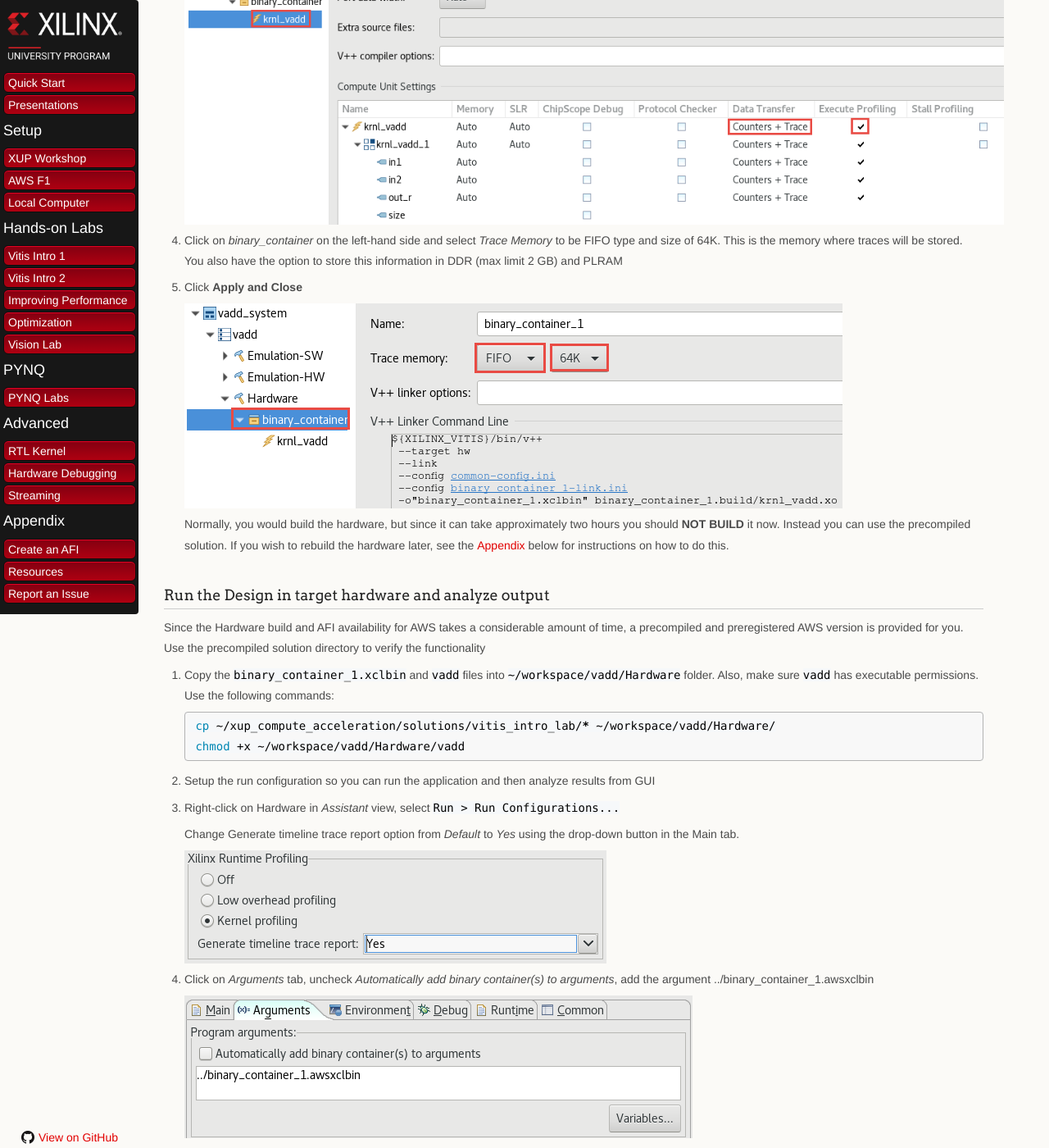
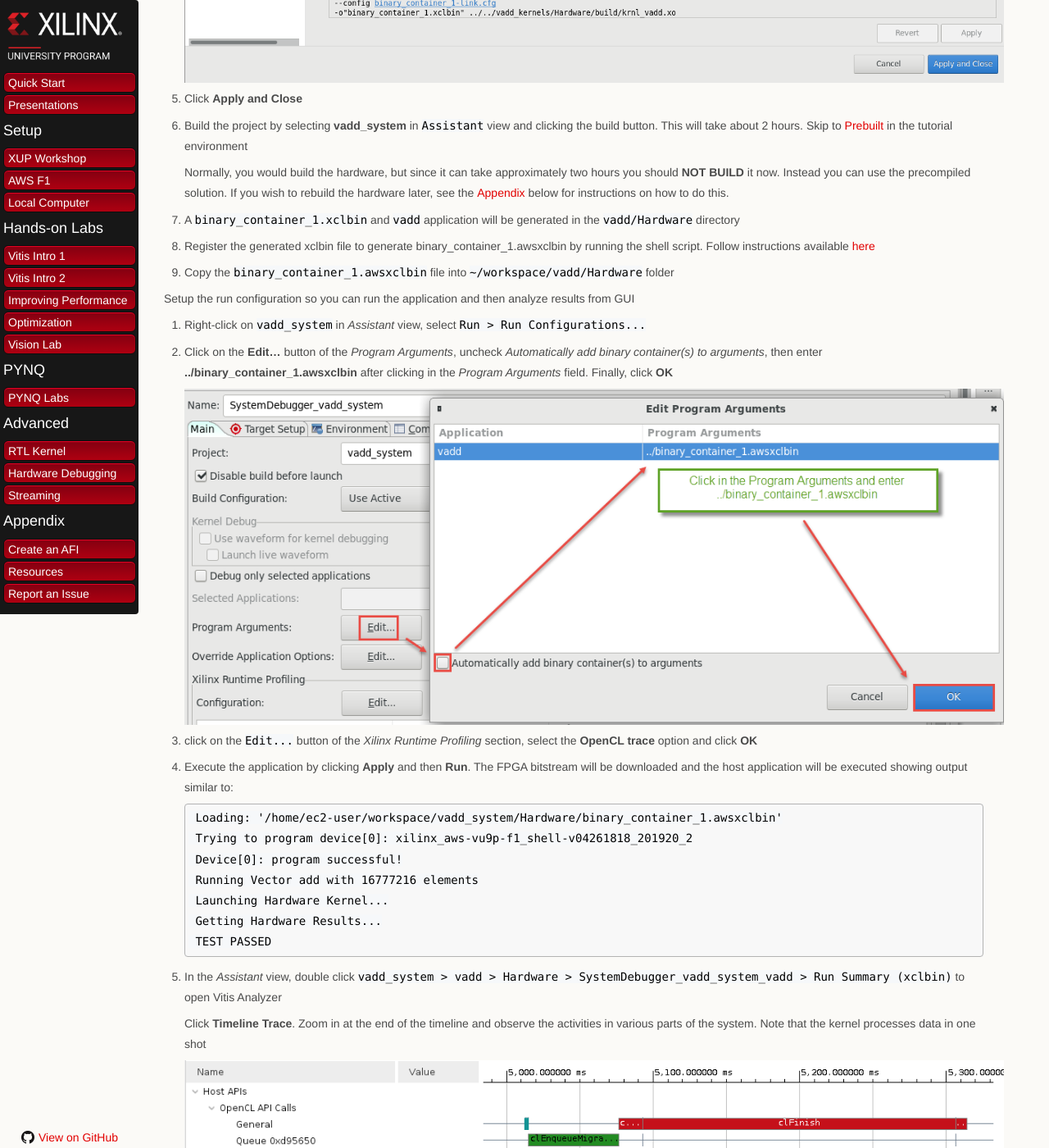
Before and after one commit to parimalp/xup_compute_acceleration_2021_1, a Jekyll site: the page built from docs/Vitis_intro-2.md, in a window 1280 px wide and 1400 px high, scrolled down 10203 px. Shown: the whole window at 82% size. Built offline with Jekyll 4.4.1, drawn with Linux system fonts in a browser that asks for light colours; our own code applies the rules of GitHub Pages for plain Markdown files; some of the changed text lies outside the part shown.

Commit message:
updated images, updated hardware section

````diff
--- a/docs/Vitis_intro-2.md
+++ b/docs/Vitis_intro-2.md
@@ -15,7 +15,7 @@ This lab is a continuation of previous *Introduction to Vitis* lab. You ended th
 
     ![](images/Vitis_intro/sw_emu_run_profile.png)
 
-1. Vitis Analyzer shows **Summary**, **Run Guidance** and **Profile Summary** tabs on the left-hand side. Notice that the Timeline Trace is not available as by default it is turned-off for the software emulation. Click **Profile Summary**
+1. Vitis Analyzer shows **Summary**, **Run Guidance** and **Profile Summary** tabs on the left-hand side. Notice that the **Timeline Trace** is not available as by default it is turned-off for the software emulation. Click **Profile Summary**
 
 1. Click **Kernels & Compute Units** on the right to see kernel and compute units execution times
 
@@ -65,7 +65,7 @@ This lab is a continuation of previous *Introduction to Vitis* lab. You ended th
 
     ![](images/Vitis_intro/hw_emu_krnl_profile_settings.png)
 
-1. Build the project. This may take about 10 minutes
+1. Build the project by selecting **vadd_system"" in `Assistant` view and clicking the build button. This may take about 10 minutes
 
 1. Run Hardware Emulation in GUI mode
 
@@ -142,9 +142,7 @@ This lab is a continuation of previous *Introduction to Vitis* lab. You ended th
 
     ![](images/Vitis_intro/hw_emu_application_timeline_trace.png)
 
-## TO BE UPDATED ##
-
-### Build System hardware with profiling and timing analysis options
+### Build and run System hardware with profiling and timing analysis options if continuing with the lab OTHERWISE skip to [Prebuilt](#testing-with-prebuilt-hardware)
 
 1. Set `Active build configuration:` to `Hardware` on the upper right corner of *Application Project Settings* view
 
@@ -152,60 +150,53 @@ This lab is a continuation of previous *Introduction to Vitis* lab. You ended th
 
     In order to collect the profiling data and run Timing Analyzer on the application run in hardware, we need to setup some options.
 
-1. Right-click on Hardware in *Assistant* view and then click on *Settings*
+1. Select `vadd_system > vadd_system_hw_link > Hardware > binary_container_1` in *Assistant* view and then click on *Settings*. Click on the *Data Transfer* drop-down button in *binary\_container\_1* row and select **Counters+Trace** option. This should also enable *Execute Profiling* option. If not, then click on the corresponding check box.
 
-    ![](images/Vitis_intro/hw_settings_invoke.png)
+1. In the *V++ command line options:* field, enter `--profile.data all` to enable kernel profiling
 
-1. Expand Hardware in the left panel to see *binary_container_1* and *krnl_vadd* entries. Select *krnl_vadd* on the left-hand side, click on the *Data Transfer* drop-down button in krnl_vadd row and select *Counters+Trace* option. Notice the same monitoring options will be applied to all items in the hierarchy under the top level selection. Similarly, click on *Execute Profiling* check-box in krnl_vadd row.
+1. Select *Trace Memory* to be FIFO type and size of 64K. This is the memory where traces will be stored. You also have the option to store this information in DDR (max limit 4 GB) and PLRAM
 
     At this point the settings should look like shown below
 
     ![](images/Vitis_intro/hw_krnl_profile_settings.png)
 
-1. Click on *binary_container* on the left-hand side and select *Trace Memory* to be FIFO type and size of 64K. This is the memory where traces will be stored. You also have the option to store this information in DDR (max limit 2 GB) and PLRAM
-
 1. Click **Apply and Close**
 
-    ![](images/Vitis_intro/hw_binary_container_settings.png)
+1. Build the project by selecting **vadd\_system** in `Assistant` view and clicking the build button. This will take about 2 hours. Skip to [Prebuilt](#testing-with-prebuilt-hardware) in the tutorial environment
 
     Normally, you would build the hardware, but since it can take approximately two hours you should **NOT BUILD** it now. Instead you can use the precompiled solution. If you wish to rebuild the hardware later, see the [Appendix](#appendix-build-full-hardware) below for instructions on how to do this.
 
+1. A `binary_container_1.xclbin` and `vadd` application will be generated in the `vadd/Hardware` directory
 
-### Run the Design in target hardware and analyze output
+1. Register the generated xclbin file to generate binary\_container\_1.awsxclbin by running the shell script. Follow instructions available [here](Creating_AFI_AWSEducate.md)
 
-Since the Hardware build and AFI availability for AWS takes a considerable amount of time, a precompiled and preregistered AWS version is provided for you. Use the precompiled solution directory to verify the functionality
+1. Copy the `binary_container_1.awsxclbin` file into `~/workspace/vadd/Hardware` folder
 
-1. Copy the `binary_container_1.xclbin` and `vadd` files into `~/workspace/vadd/Hardware` folder. Also, make sure `vadd` has executable permissions. Use the following commands:
+Setup the run configuration so you can run the application and then analyze results from GUI
 
-    ```sh
-    cp ~/xup_compute_acceleration/solutions/vitis_intro_lab/* ~/workspace/vadd/Hardware/
-    chmod +x ~/workspace/vadd/Hardware/vadd
-    ```
+1. Right-click on `vadd_system` in *Assistant* view, select `Run > Run Configurations...`
 
-1. Setup the run configuration so you can run the application and then analyze results from GUI
-
-1. Right-click on Hardware in *Assistant* view, select `Run > Run Configurations...`
-
-    Change Generate timeline trace report option from *Default* to *Yes* using the drop-down button in the Main tab.
-
-    ![](images/Vitis_intro/hw_trace_settings.png)
-
-1. Click on *Arguments* tab, uncheck *Automatically add binary container(s) to arguments*, add the argument ../binary_container_1.awsxclbin
+1. Click on the **Edit...** button of the *Program Arguments*, uncheck *Automatically add binary container(s) to arguments*, then enter **../binary\_container\_1.awsxclbin** after clicking in the *Program Arguments* field. Finally, click **OK**
 
     ![](images/Vitis_intro/hw_arguments_settings.png)
+
+1. click on the `Edit...` button of the *Xilinx Runtime Profiling* section, select the **OpenCL trace** option and click **OK**
 
 1. Execute the application by clicking **Apply** and then **Run**. The FPGA bitstream will be downloaded and the host application will be executed showing output similar to:
 
     ```
-    Loading: '../binary_container_1.awsxclbin'
+    Loading: '/home/ec2-user/workspace/vadd_system/Hardware/binary_container_1.awsxclbin'
+    Trying to program device[0]: xilinx_aws-vu9p-f1_shell-v04261818_201920_2
+    Device[0]: program successful!
+    Running Vector add with 16777216 elements
+    Launching Hardware Kernel...
+    Getting Hardware Results...
     TEST PASSED
     ```
 
-### Analyze hardware application timeline and profile summary
+1. In the *Assistant* view, double click `vadd_system > vadd > Hardware > SystemDebugger_vadd_system_vadd > Run Summary (xclbin)` to open Vitis Analyzer
 
-1. In the *Assistant* view, double click `Hardware > vadd-Default > Run Summary (xclbin)` to open Vitis Analyzer
-
-    Vitis Analyzer shows **Summary**, **Run Guidance**, **Profile Summary** and **Application Timeline** panels on the left-hand side. Click **Application Timeline**. Zoom in at the end of the timeline and observe the activities in various parts of the system. Note that the kernel processes data in one shot
+    Click **Timeline Trace**. Zoom in at the end of the timeline and observe the activities in various parts of the system. Note that the kernel processes data in one shot
 
     ![](images/Vitis_intro/hw_application_timeline.png)
 
@@ -228,7 +219,6 @@ Since the Hardware build and AFI availability for AWS takes a considerable amoun
     ![](images/Vitis_intro/hw_profile_API_calls.png)
 
 
-
 1. When finished, close the analyzer by clicking `File > Exit` and clicking **OK**
 
 1. Review `xrt.ini` file in `Hardware` folder within *Explorer* view
@@ -237,14 +227,61 @@ Since the Hardware build and AFI availability for AWS takes a considerable amoun
 
     ```
     [Debug]
-    profile=true
-    data_transfer_trace=fine
+    opencl_summary=true
+    power_profile=false
+    opencl_trace=true
+    lop_trace=false
+    xrt_trace=false
+    data_transfer_trace=coarse
     stall_trace=off
-    trace_buffer_size=1M
-    continuous_trace_interval=10
     app_debug=true
-    timeline_trace=true
     ```
+
+    Since you have built the complete hardware and software, ran the application, and analyzed output, skip to the Conclusion section.
+
+### Testing with Prebuilt Hardware
+
+Since the Hardware build and AFI availability for AWS takes a considerable amount of time, a precompiled and preregistered AWS version is provided for you. Use the precompiled solution directory to verify the functionality
+
+1. Create a solution testing directory called `sol-test` in the home directory, and copy the files from the provided solution director using the following commands:
+
+    ```sh
+    mkdir ~/sol-test
+    mkdir ~/sol-test/intro_vitis_lab
+    cp ~/xup_compute_acceleration/solutions/vitis_intro_lab/* ~/sol-test/intro_vitis_lab/.
+    chmod +x ~/sol-test/intro_vitis_lab/vadd
+    ```
+
+1. Run the application and analyze the output using the following commands:
+
+    ```sh
+    cd ~/sol-test/intro_vitis_lab
+    ./vadd binary_container_1.awsxclbin
+    vitis_analyzer xclbin.run_summary
+    ```
+
+    Click **Timeline Trace**. Zoom in at the end of the timeline and observe the activities in various parts of the system. Note that the kernel processes data in one shot
+
+    ![](images/Vitis_intro/cmdline_hw_application_timeline.png)
+
+1. Click on the *Profile Summary* entry in the left panel, and observe multi-tab (four tabs) output
+
+    - Kernels & Compute Units
+
+    ![](images/Vitis_intro/cmdline_hw_profile_kernel_compute_units.png)
+
+    - Kernel Data Transfers
+
+    ![](images/Vitis_intro/cmdline_hw_profile_kernel_data_transfer.png)
+
+    - Host Data Transfer
+
+    ![](images/Vitis_intro/cmdline_hw_profile_data_transfer.png)
+
+    - OpenCL APIs
+
+    ![](images/Vitis_intro/cmdline_hw_profile_API_calls.png)
+
 
 ## Conclusion
 
````
Also changed, not shown: docs/README.md (+1 -1 lines), docs/Vitis_intro-1.md (+1 -1 lines), docs/images/Vitis_intro/cmdline_hw_application_timeline.png (added), docs/images/Vitis_intro/cmdline_hw_profile_API_calls.png (added), docs/images/Vitis_intro/cmdline_hw_profile_data_transfer.png (added), docs/images/Vitis_intro/cmdline_hw_profile_kernel_compute_units.png (added), docs/images/Vitis_intro/cmdline_hw_profile_kernel_data_transfer.png (added), docs/images/Vitis_intro/hw_application_timeline.png, docs/images/Vitis_intro/hw_arguments_settings.png, docs/images/Vitis_intro/hw_krnl_profile_settings.png, docs/images/Vitis_intro/hw_profile_API_calls.png, docs/images/Vitis_intro/hw_profile_data_transfer.png, docs/images/Vitis_intro/hw_profile_kernel_compute_units.png.
